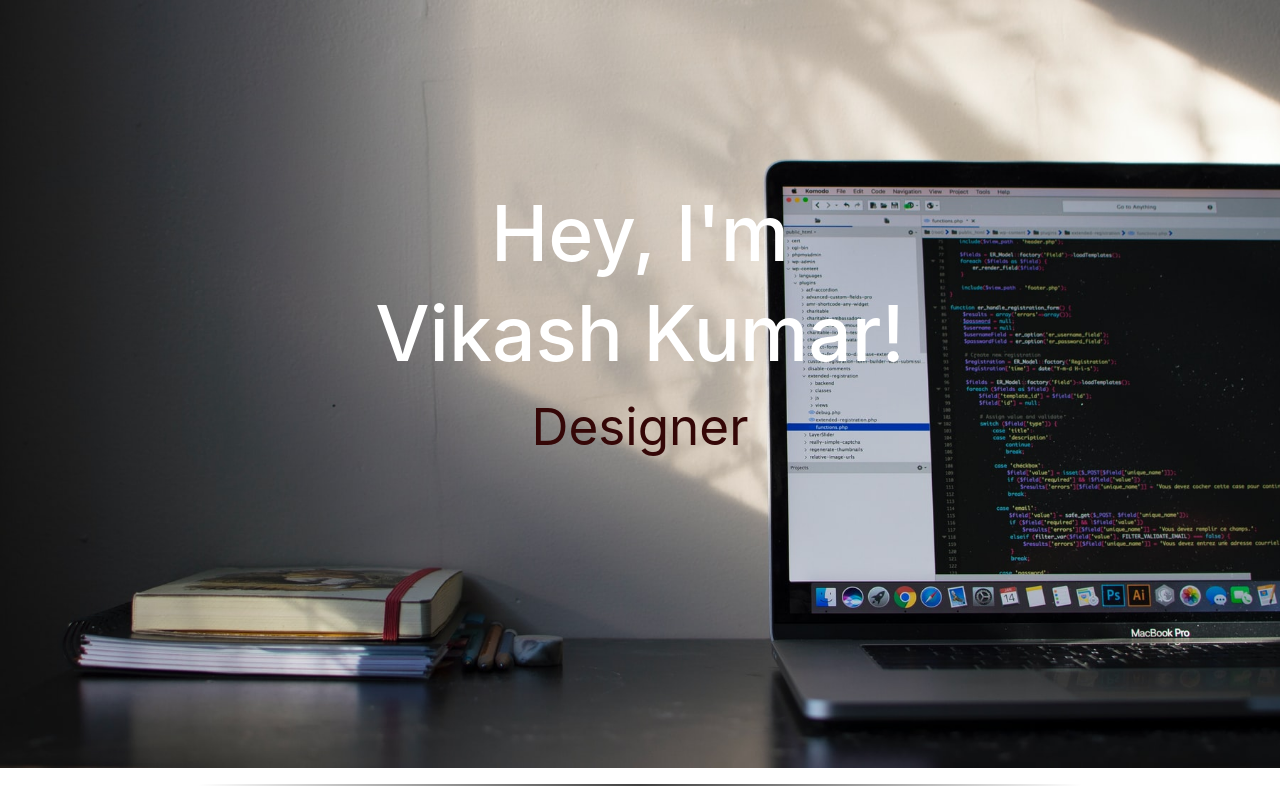
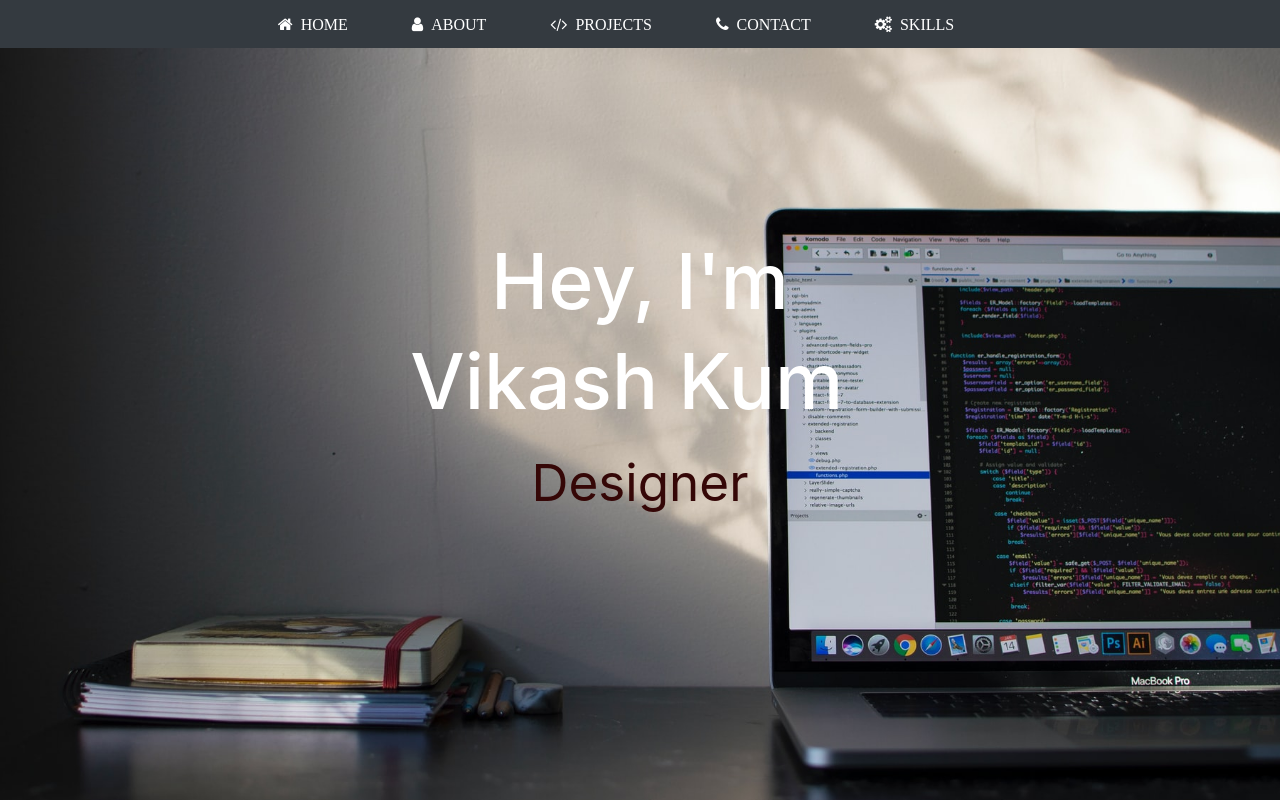
Before and after one commit to Vikashkumar3428/myreactportfolio, a React (Create React App) app: page / in a window 1280 px wide. Shown: the top 800 px of the page. Built offline with nearby package versions, Linux system fonts and the light colour scheme.

Commit message:
Menu and Anim

```diff
--- a/package.json
+++ b/package.json
@@ -25,6 +25,7 @@
     "react-scripts": "^3.4.3",
     "react-scroll": "^1.8.1",
     "react-scroll-to-top": "^1.0.5",
+    "react-typical": "^0.1.3",
     "reactstrap": "^8.5.1",
     "styled-components": "^5.1.1"
   },
--- a/src/App.js
+++ b/src/App.js
@@ -9,16 +9,21 @@ import 'bootstrap/dist/css/bootstrap.min.css';
 import 'font-awesome/css/font-awesome.min.css';
 import AOS from 'aos';
 import  "aos/dist/aos.css";
+import Typical from 'react-typical';
 function App(props) {
   AOS.init()
   return (
     <HashRouter className="col-12 container">
 
-
+     <Menu />
       <div className="HOME col-12 ">
          <div id="target1">
               <div className=" content text-center">
-                    <h1 >Hey, I'm </h1><h1 >Vikash Kumar!</h1>
+                    <h1 >Hey, I'm </h1><h1>
+                    <Typical
+                        steps={['Vikash', 2000, 'Vikash Kumar!', 1000]}
+                        loop={Infinity}
+                      /></h1>
                     <span className="change-content"></span>
               </div>
           </div>
```
Also changed, not shown: 1 other file (tests, documents, lock files or other folders).
